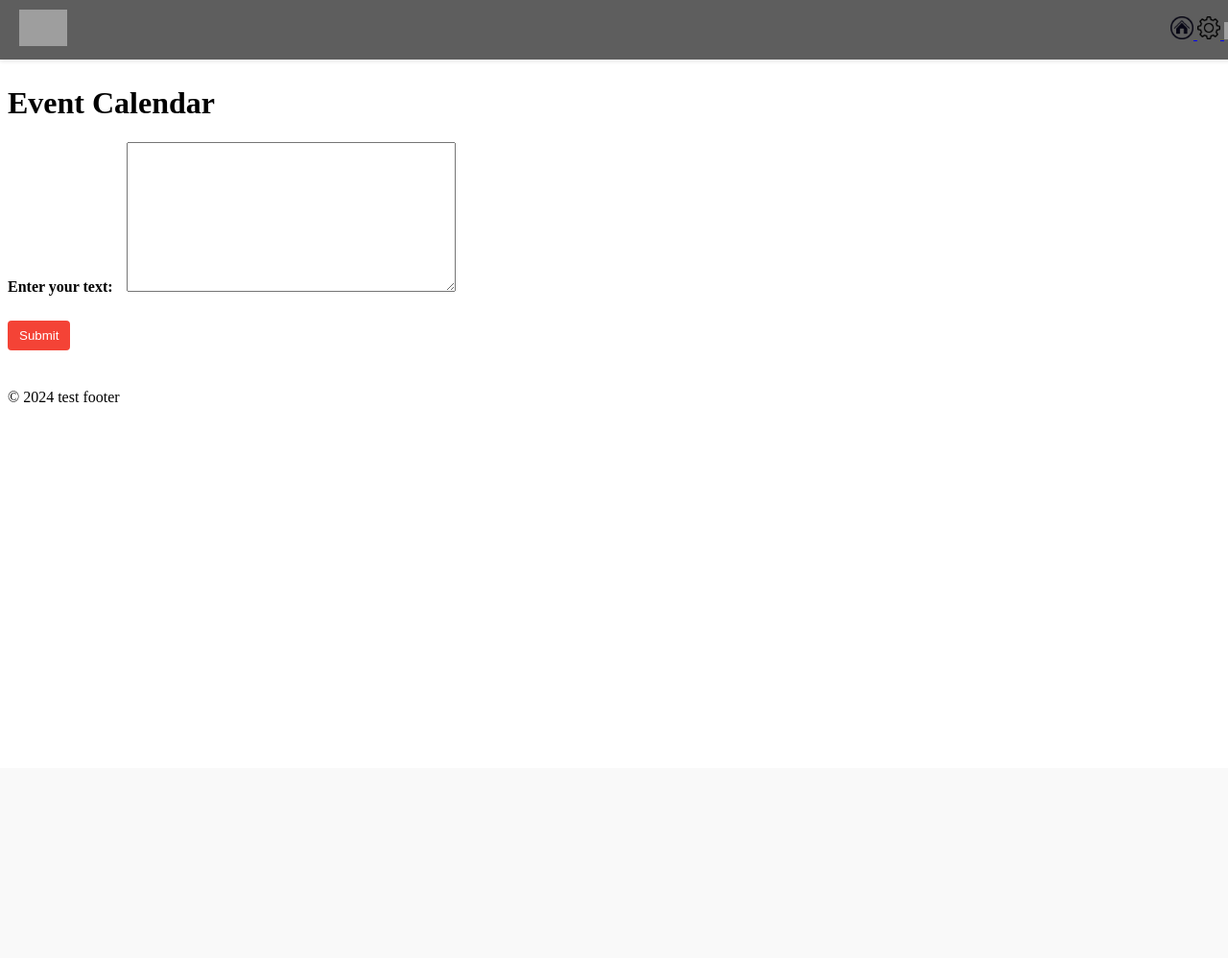
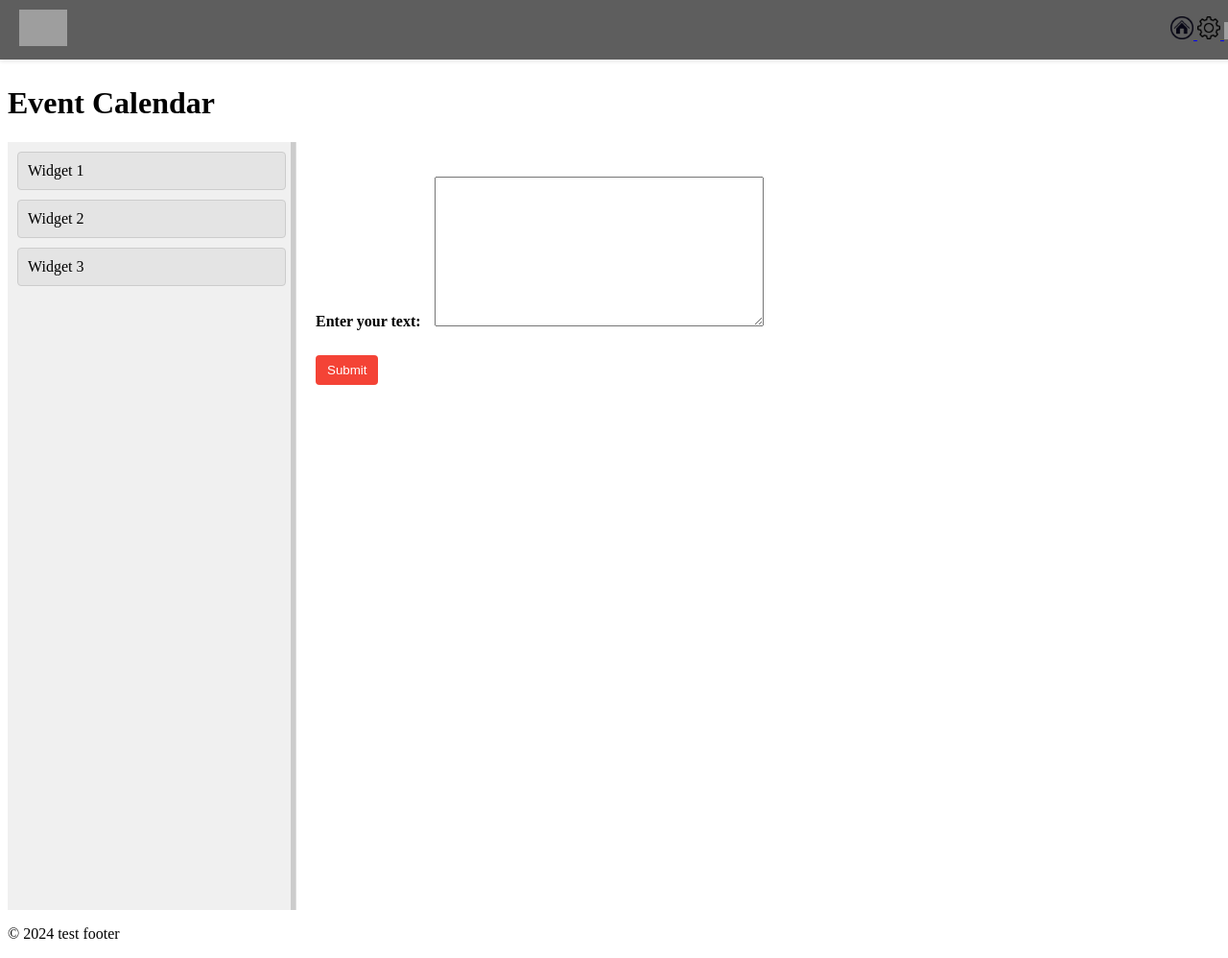
Before and after one commit to 1unark/plannerfolder, a Django app: page / in a window 1280 px wide. Shown: the whole page at 96% size. Before the commit the page ends 419 px from the top, so only its background shows below. Run offline with Django 5.2, Linux system fonts and the light colour scheme; grey boxes are pictures that could not be loaded.

Commit message:
SCALABLE SIDE WIDGETS

```diff
--- a/Fluxy/myapp/static/css/container.css
+++ b/Fluxy/myapp/static/css/container.css
@@ -0,0 +1,38 @@
+.container {
+    display: flex;
+    height: 100vh; /* Full viewport height */
+}
+
+.sidebar {
+    width: 300px; /* Default width */
+    min-width: 150px; /* Minimum width */
+    max-width: 500px; /* Maximum width */
+    background-color: #f0f0f0;
+    border-right: 1px solid #ddd;
+    overflow-y: auto;
+    position: relative;
+}
+
+.resize-handle { /* Match the class used in JS */
+    width: 5px;
+    cursor: ew-resize;
+    background-color: #ccc;
+    position: absolute;
+    top: 0;
+    right: 0;
+    height: 100%;
+    z-index: 10;
+}
+
+.widget {
+    padding: 10px;
+    margin: 10px;
+    background: #e4e4e4;
+    border: 1px solid #ccc;
+    border-radius: 4px;
+}
+
+.main-content {
+    flex-grow: 1;
+    padding: 20px;
+}
--- a/Fluxy/myapp/static/js/resizing.js
+++ b/Fluxy/myapp/static/js/resizing.js
@@ -0,0 +1,30 @@
+document.addEventListener('DOMContentLoaded', () => {
+    const sidebar = document.getElementById('sidebar');
+    const resizer = document.createElement('div');
+    resizer.className = 'resize-handle'; // Match CSS class
+    sidebar.appendChild(resizer);
+
+    let isResizing = false;
+
+    resizer.addEventListener('mousedown', (e) => {
+        isResizing = true;
+        document.body.style.cursor = 'ew-resize'; // Change cursor during resize
+    });
+
+    document.addEventListener('mousemove', (e) => {
+        if (!isResizing) return;
+
+        const container = document.querySelector('.container');
+        const newWidth = e.clientX - sidebar.offsetLeft; // Adjust for sidebar position
+        const maxWidth = container.offsetWidth - 200; // Prevent overlap
+
+        if (newWidth > 150 && newWidth < maxWidth) { // Ensure within min/max range
+            sidebar.style.width = `${newWidth}px`;
+        }
+    });
+
+    document.addEventListener('mouseup', () => {
+        isResizing = false;
+        document.body.style.cursor = 'default';
+    });
+});
--- a/Fluxy/myapp/templates/home.html
+++ b/Fluxy/myapp/templates/home.html
@@ -2,9 +2,21 @@
 {% load static %}
 
 {% block content %}
-    <!-- Your unique page content for the calendar -->
+    <!-- Page Header -->
     <h1>Event Calendar</h1>
 
+    <!-- Container with Sidebar and Main Content -->
+    <div class="container">
+        <!-- Sidebar with Widgets -->
+        <div class="sidebar" id="sidebar">
+            <div class="resize-handle"></div>
+            <div class="widget">Widget 1</div>
+            <div class="widget">Widget 2</div>
+            <div class="widget">Widget 3</div>
+        </div>
+
+        <!-- Main Content Area -->
+        <div class="main-content">
             <form method="post" class="calendar-form">
                 {% csrf_token %}
                 {{ form.as_p }}
@@ -22,6 +34,8 @@
 
             <!-- FullCalendar -->
             <div id="calendar"></div>
+        </div>
+    </div>
 
     <!-- Modal for Editing Events -->
     <div id="editEventModal" class="modal">
@@ -51,21 +65,18 @@
       }
     </script>
 
-    <style>
-        #calendar {
-          width: 80%; /* Adjust the width as a percentage of the parent container */
-          max-width: 10000px; /* Optional: Set a maximum width for larger screens */
-          margin: 40px auto; /* Center the calendar horizontally */
-          min-width: 300px; /* Optional: Prevent it from getting too small */
-        }
-
-    </style>
+    <!-- Link Your CSS -->
+    <link rel="stylesheet" href="{% static 'css/container.css' %}">
 
     <!-- Include modal, input, and navbar styles -->
     <link rel="stylesheet" href="{% static 'css/modalstyle.css' %}">
     <link rel="stylesheet" href="{% static 'css/inputtext.css' %}">
     <link rel="stylesheet" href="{% static 'css/navbar.css' %}">
 
-    <!-- Your custom JS file -->
+    <!-- JS for Calendar -->
     <script type="module" src="{% static 'js/calendar.js' %}"></script>
+
+    <!-- JS for Resizable Sidebar -->
+    <script src="{% static 'js/resizing.js' %}"></script>
+
 {% endblock %}
```
Also changed, not shown: Fluxy/myapp/views_api.py (+0 -43 lines). Lines whose indentation alone changed are shown as unchanged.
